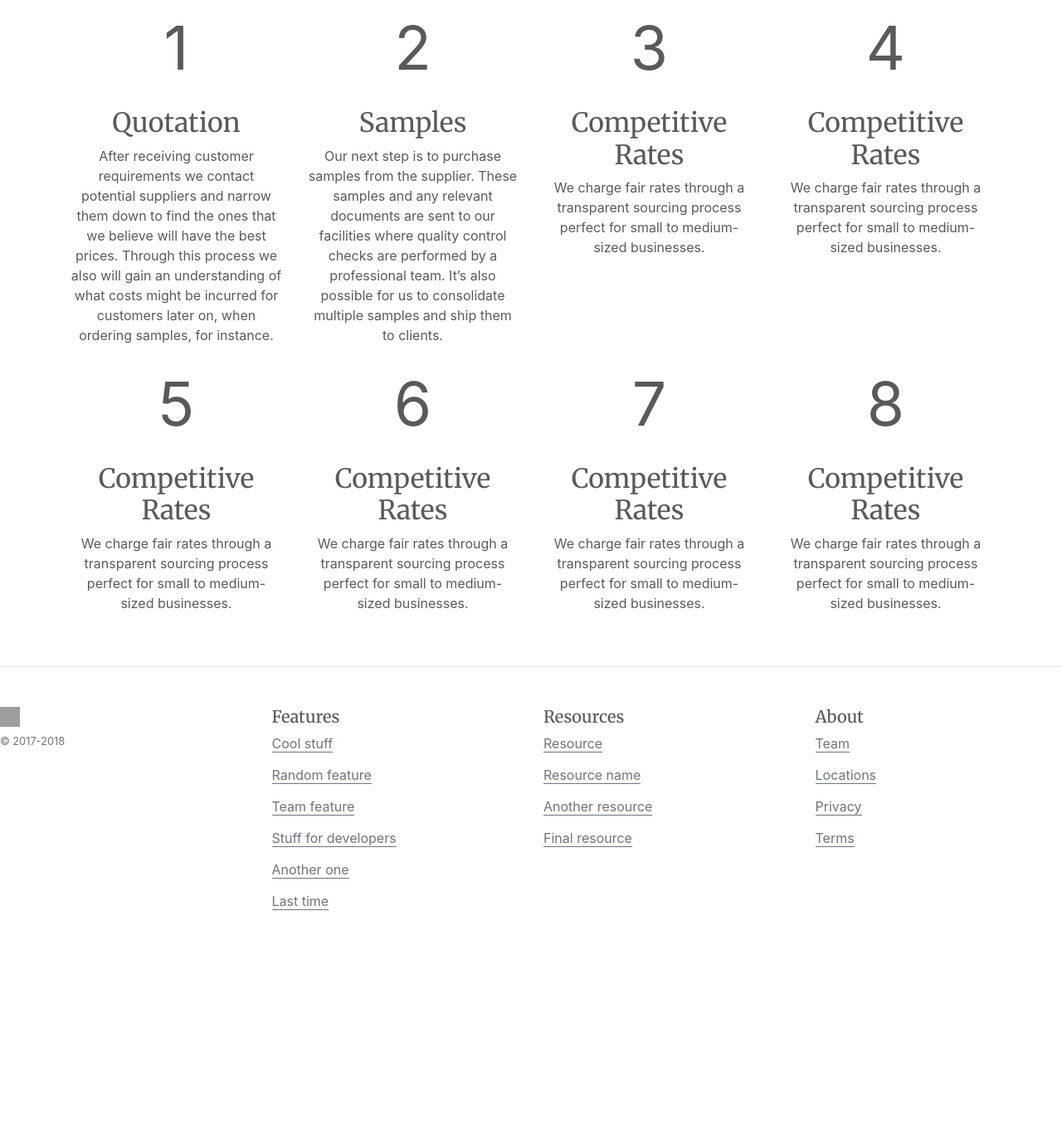
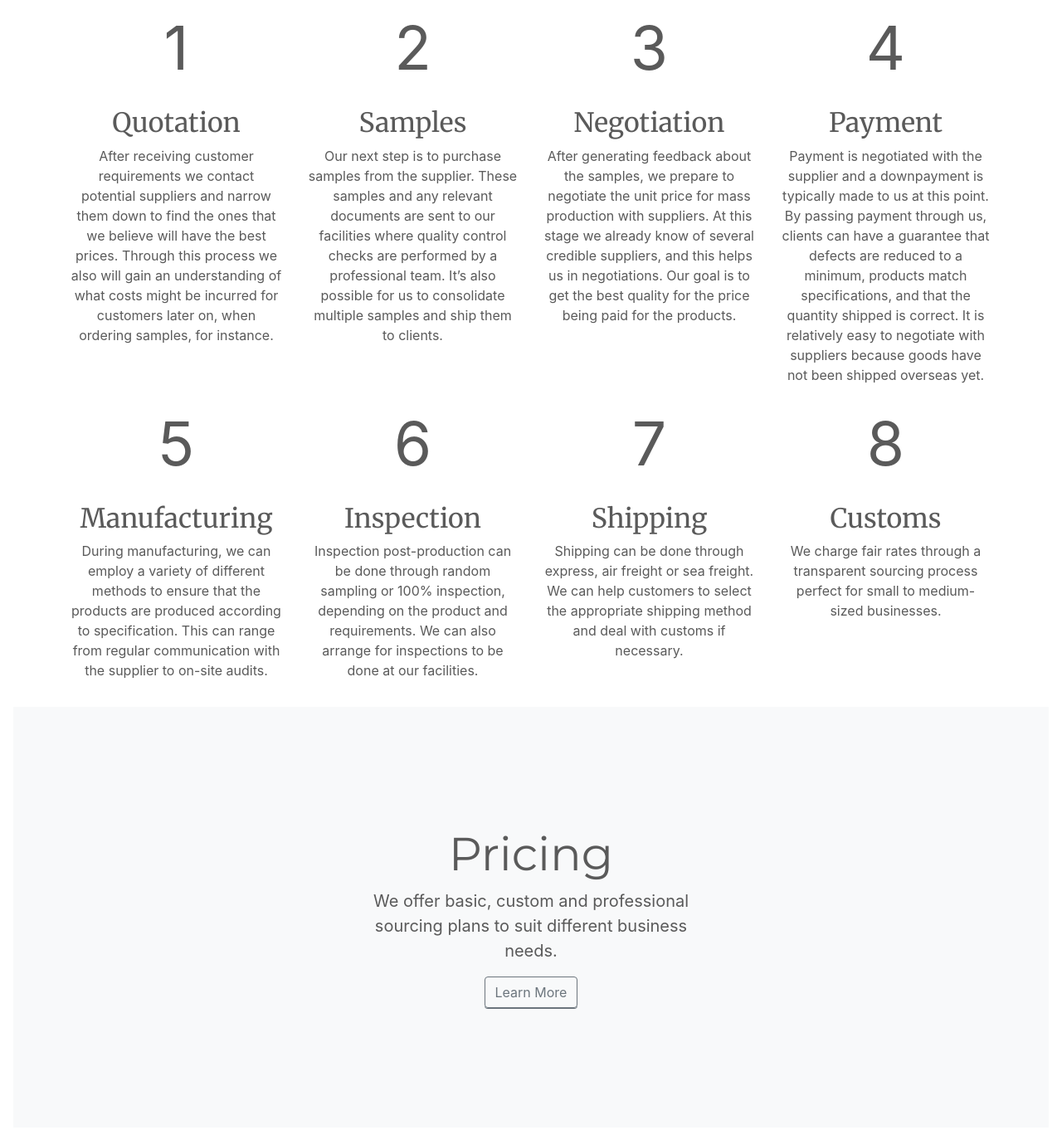
Before and after one commit to jtedwards21/sourcing-agents, a Gatsby site: page /process in a window 1280 px wide. Shown: the part 654-2016 px from the top of the page at 83% size. Before the commit the page ends 1864 px from the top, so only its background shows below. Built offline with nearby package versions, Linux system fonts and the light colour scheme; Gatsby itself is replaced by a stand-in of ours; some packages are replaced by stand-ins of ours; grey boxes are pictures that could not be loaded.

Commit message:
pricing page

```diff
--- a/src/pages/process.js
+++ b/src/pages/process.js
@@ -35,35 +35,45 @@ class Pricing extends React.Component {
             </div>
             <div class="col-lg-3 process">
               <p className="number">3</p>
-              <h2>Competitive<br /> Rates</h2>
-              <p>We charge fair rates through a transparent sourcing process perfect for small to medium-sized businesses.</p>
+              <h2>Negotiation</h2>
+              <p>After generating feedback about the samples, we prepare to negotiate the unit price for mass production with suppliers. At this stage we already know of several credible suppliers, and this helps us in negotiations. Our goal is to get the best quality for the price being paid for the products.</p>
             </div>
             <div class="col-lg-3 process">
               <p className="number">4</p>
-              <h2>Competitive<br /> Rates</h2>
-              <p>We charge fair rates through a transparent sourcing process perfect for small to medium-sized businesses.</p>
+              <h2>Payment</h2>
+              <p>Payment is negotiated with the supplier and a downpayment is typically made to us at this point. By passing payment through us, clients can have a guarantee that defects are reduced to a minimum, products match specifications, and that the quantity shipped is correct. It is relatively easy to negotiate with suppliers because goods have not been shipped overseas yet.</p>
             </div>
             <div class="col-lg-3 process">
               <p className="number">5</p>
-              <h2>Competitive<br /> Rates</h2>
-              <p>We charge fair rates through a transparent sourcing process perfect for small to medium-sized businesses.</p>
+              <h2>Manufacturing</h2>
+              <p>During manufacturing, we can employ a variety of different methods to ensure that the products are produced according to specification. This can range from regular communication with the supplier to on-site audits.</p>
             </div>
             <div class="col-lg-3 process">
               <p className="number">6</p>
-              <h2>Competitive<br /> Rates</h2>
-              <p>We charge fair rates through a transparent sourcing process perfect for small to medium-sized businesses.</p>
+              <h2>Inspection</h2>
+              <p>Inspection post-production can be done through random sampling or 100% inspection, depending on the product and requirements. We can also arrange for inspections to be done at our facilities.</p>
             </div>
             <div class="col-lg-3 process">
               <p className="number">7</p>
-              <h2>Competitive<br /> Rates</h2>
-              <p>We charge fair rates through a transparent sourcing process perfect for small to medium-sized businesses.</p>
+              <h2>Shipping</h2>
+              <p>Shipping can be done through express, air freight or sea freight. We can help customers to select the appropriate shipping method and deal with customs if necessary. </p>
             </div>
             <div class="col-lg-3 process">
               <p className="number">8</p>
-              <h2>Competitive<br /> Rates</h2>
+              <h2>Customs</h2>
               <p>We charge fair rates through a transparent sourcing process perfect for small to medium-sized businesses.</p>
             </div>
           </div>
+        </div>
+
+        <div class="position-relative overflow-hidden p-3 p-md-5 m-md-3 text-center bg-light">
+          <div class="col-md-5 p-lg-5 mx-auto my-5">
+            <h1 class="display-4 font-weight-normal">Pricing</h1>
+            <p class="lead font-weight-normal">We offer basic, custom and professional sourcing plans to suit different business needs.</p>
+            <a class="btn btn-outline-secondary" href="./pricing">Learn More</a>
+          </div>
+          <div class="product-device box-shadow d-none d-md-block"></div>
+          <div class="product-device product-device-2 box-shadow d-none d-md-block"></div>
         </div>
 
         <Footer />
```
